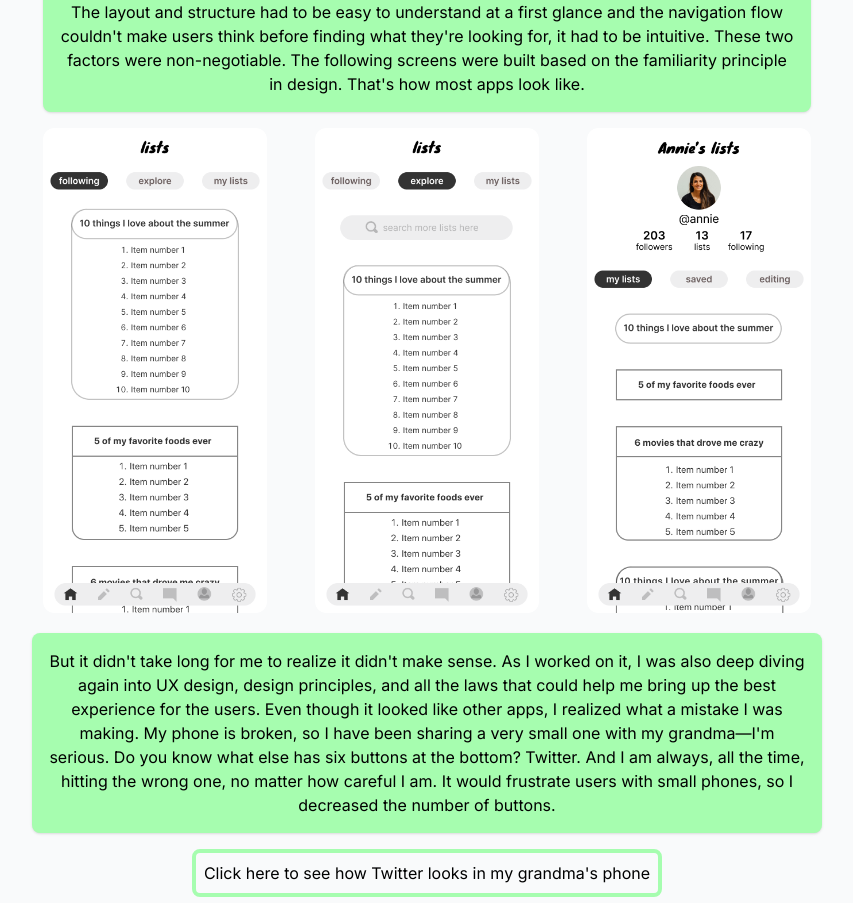
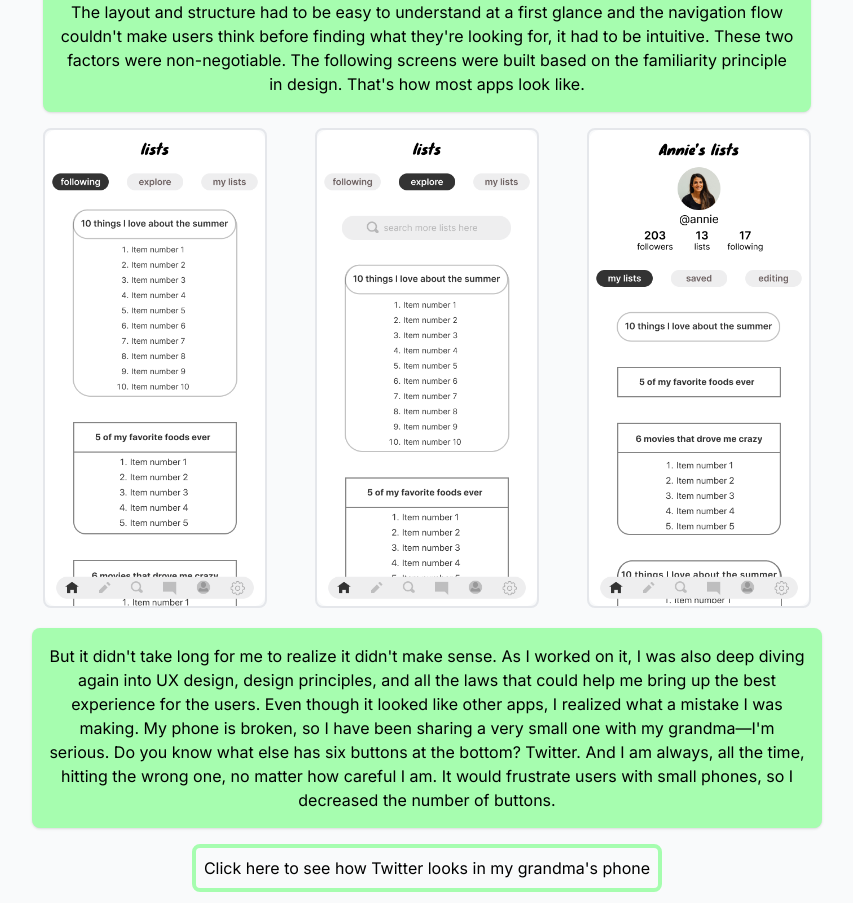
Before and after one commit to mayanabeingmayana/portfolio, a Next.js app: page / in a window 1280 px wide. Shown: the part 7820-8723 px from the top of the page, without its empty margins (213-1066 px from the left). Built offline with nearby package versions, Linux system fonts and the light colour scheme.

Commit message:
edited the border of  the mockups

```diff
--- a/app/page.js
+++ b/app/page.js
@@ -374,20 +374,21 @@ const Home = () => {
             alt="home screen"
             width={224}
             height={120}
+            className='border-2 rounded-lg'
             />
             <Image
             src="/explore1.png"
             alt="explore screen"
             width={224}
             height={120}
-            className='ml-4'
+            className='ml-4 border-2 rounded-lg'
             />
             <Image
             src="/profile1.png"
             alt="profile screen"
             width={224}
             height={120}
-            className='ml-4'
+            className='ml-4 border-2 rounded-lg'
             />
           </div>
 
```
